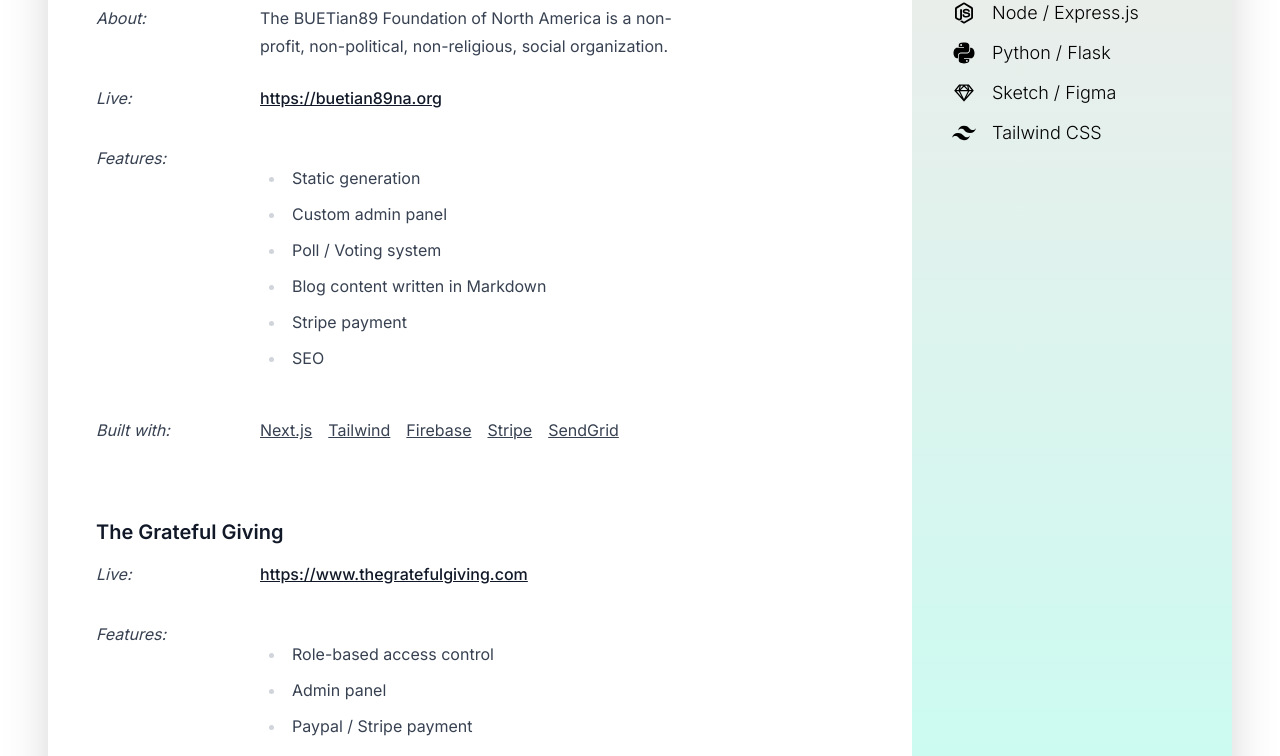
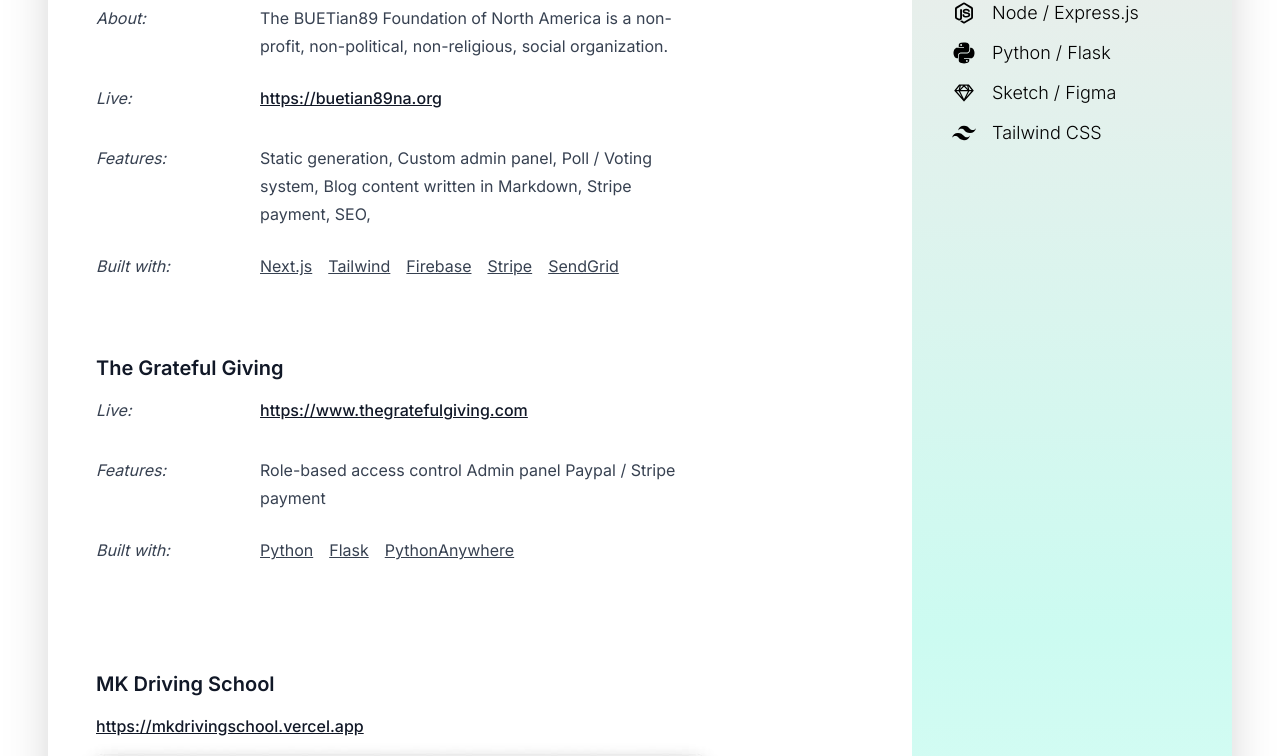
Before and after one commit to avikhandakar-dev/avikh-resume, a Next.js app: page / in a window 1280 px wide. Shown: the part 593-1349 px from the top of the page. Built offline with nearby package versions, Linux system fonts and the light colour scheme; a web font is replaced by a local one.

Commit message:
bug fix 5

```diff
--- a/pages/index.js
+++ b/pages/index.js
@@ -141,14 +141,12 @@
                     Features:
                   </div>
                   <div className="lg:inline-block lg:w-8/12 w-full">
-                    <ul>
-                      <li>Static generation</li>
-                      <li>Custom admin panel</li>
-                      <li>Poll / Voting system</li>
-                      <li>Blog content written in Markdown</li>
-                      <li>Stripe payment</li>
-                      <li>SEO</li>
-                    </ul>
+                      Static generation,
+                      Custom admin panel,
+                      Poll / Voting system,
+                      Blog content written in Markdown,
+                      Stripe payment,
+                      SEO,
                   </div>
                 </section>
 
@@ -195,11 +193,10 @@
                     Features:
                   </div>
                   <div className="lg:inline-block lg:w-8/12 w-full">
-                    <ul>
-                      <li>Role-based access control</li>
-                      <li>Admin panel</li>
-                      <li>Paypal / Stripe payment</li>
-                    </ul>
+
+                      Role-based access control
+                      Admin panel
+                      Paypal / Stripe payment
                   </div>
                 </section>
 
```
